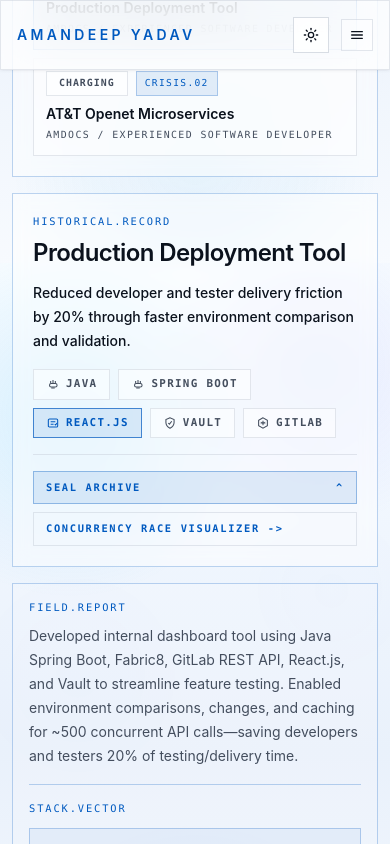
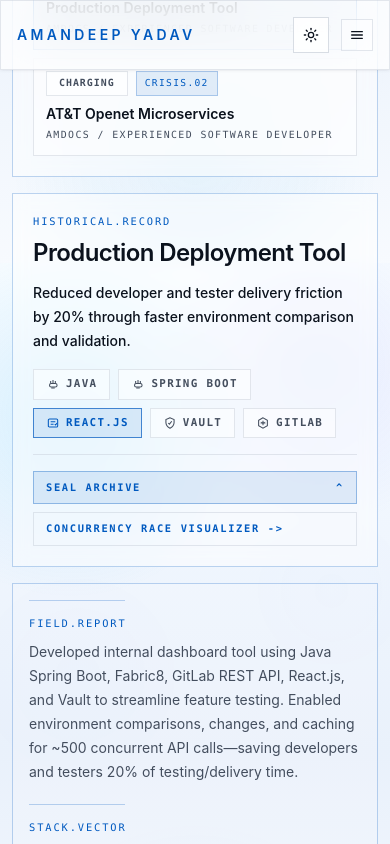
Before and after one commit to appy79/fool, a Next.js app: page / in a window 390 px wide. Both pictures are taken after a click on the button "REACT.JS". Shown: the part 2269-3113 px from the top of the page. Built offline with nearby package versions, Linux system fonts and the light colour scheme; no server answers.

Commit message:
feat: fix resume phone

```diff
--- a/components/portfolio/home/ProjectsSection.tsx
+++ b/components/portfolio/home/ProjectsSection.tsx
@@ -178,6 +178,9 @@ const describeTechnologyRole = (project: (typeof resume.projects)[number], techn
   return `${technology} was part of the project stack for ${project.title}, supporting the ${project.category.toLowerCase()} work behind: ${project.impact}`;
 };
 
+const archiveSectionClass =
+  "relative min-w-0 pt-4 before:absolute before:left-0 before:top-0 before:h-px before:w-24 before:bg-primary/25";
+
 export default function ProjectsSection() {
   const categories = useMemo(
     () => ["Highlighted", ...Array.from(new Set(resume.projects.map((project) => project.category)))],
@@ -192,7 +195,7 @@ export default function ProjectsSection() {
   );
   const [activeCategory, setActiveCategory] = useState("Highlighted");
   const [activeProjectTitle, setActiveProjectTitle] = useState<string | null>(defaultProjectTitle);
-  const [expandedProjectTitle, setExpandedProjectTitle] = useState<string | null>(null);
+  const [isArchiveOpen, setIsArchiveOpen] = useState(false);
   const [activeTechnology, setActiveTechnology] = useState<{ projectTitle: string; technology: string } | null>(null);
 
   const filteredProjects = useMemo(
@@ -206,7 +209,7 @@ export default function ProjectsSection() {
   const activeProjectTechnology =
     activeTechnology?.projectTitle === activeProject?.title ? activeTechnology.technology : null;
   const activeProjectCrisisMemo = activeProject ? projectCrisisMemos[activeProject.title] : null;
-  const activeProjectDetailsOpen = Boolean(activeProject && expandedProjectTitle === activeProject.title);
+  const activeProjectDetailsOpen = Boolean(activeProject && isArchiveOpen);
 
   return (
     <section id="work" className="scroll-mt-24 space-y-5">
@@ -262,7 +265,6 @@ export default function ProjectsSection() {
 
                   setActiveCategory(category);
                   setActiveProjectTitle(nextProjectTitle);
-                  setExpandedProjectTitle(null);
                   setActiveTechnology(null);
                 }}
               >
@@ -288,8 +290,8 @@ export default function ProjectsSection() {
                   <p className="font-mono text-[0.65rem] uppercase tracking-[0.18em] text-primary">archive.records</p>
                   <h3 className="text-2xl font-semibold tracking-tight text-foreground">{activeCategory}</h3>
                 </div>
-                <span className="grid size-12 shrink-0 place-items-center border border-primary/30 bg-primary/10 font-mono text-[0.65rem] uppercase tracking-[0.12em] text-primary">
-                  {filteredProjects.length}
+                <span className="grid size-12 shrink-0 place-items-center border border-primary/30 bg-primary/10 text-primary" aria-hidden="true">
+                  <ProjectCategoryIcon category={activeCategory} />
                 </span>
               </div>
 
@@ -309,7 +311,6 @@ export default function ProjectsSection() {
                       }`}
                       onClick={() => {
                         setActiveProjectTitle(project.title);
-                        setExpandedProjectTitle(null);
                         setActiveTechnology(null);
                       }}
                     >
@@ -350,7 +351,7 @@ export default function ProjectsSection() {
                     }`}
                     onClick={() => {
                       setActiveProjectTitle(activeProject.title);
-                      setExpandedProjectTitle(activeProject.title);
+                      setIsArchiveOpen(true);
                       setActiveTechnology({ projectTitle: activeProject.title, technology: tag });
                     }}
                   >
@@ -365,7 +366,7 @@ export default function ProjectsSection() {
                   type="button"
                   className="flex min-w-0 items-center justify-between gap-3 border border-primary/35 bg-primary/10 px-3 py-2 text-left font-mono text-[0.65rem] font-semibold uppercase tracking-[0.16em] text-primary transition hover:border-primary/70 hover:bg-primary/15 hover:text-foreground"
                   aria-expanded={activeProjectDetailsOpen}
-                  onClick={() => setExpandedProjectTitle(activeProjectDetailsOpen ? null : activeProject.title)}
+                  onClick={() => setIsArchiveOpen((open) => !open)}
                 >
                   <span>{activeProjectDetailsOpen ? "Seal archive" : "Open archive"}</span>
                   <span aria-hidden="true">{activeProjectDetailsOpen ? "^" : "v"}</span>
@@ -380,13 +381,13 @@ export default function ProjectsSection() {
             </div>
 
             {activeProjectDetailsOpen ? (
-              <div className="grid gap-4 border border-primary/25 bg-background/20 p-4 md:grid-cols-2 lg:col-span-3">
-                <section>
+              <div className="grid gap-5 border border-primary/25 bg-background/20 p-4 md:grid-cols-2 lg:col-span-3">
+                <section className={archiveSectionClass}>
                   <p className="font-mono text-[0.65rem] uppercase tracking-[0.18em] text-primary">field.report</p>
                   <p className="mt-2 text-sm leading-6 text-muted-foreground">{activeProject.description}</p>
                 </section>
 
-                <section className="border-t border-primary/25 pt-4 md:border-l md:border-t-0 md:pl-4 md:pt-0">
+                <section className={archiveSectionClass}>
                   <p className="font-mono text-[0.65rem] uppercase tracking-[0.18em] text-primary">stack.vector</p>
                   {activeProjectTechnology ? (
                     <div className="mt-3 flex min-w-0 gap-3 border border-primary/25 bg-primary/5 p-4">
@@ -407,13 +408,13 @@ export default function ProjectsSection() {
                   )}
                 </section>
 
-                <section className="border-t border-primary/25 pt-4">
+                <section className={archiveSectionClass}>
                   <p className="font-mono text-[0.65rem] uppercase tracking-[0.18em] text-primary">radiant.mapping</p>
                   <p className="mt-2 text-sm leading-6 text-muted-foreground">{activeProject.evidence}</p>
                 </section>
 
                 {activeProjectCrisisMemo ? (
-                  <section className="border-t border-primary/25 pt-4 md:border-l md:pl-4">
+                  <section className={archiveSectionClass}>
                     <p className="font-mono text-[0.65rem] uppercase tracking-[0.18em] text-primary">seldon.note</p>
                     <p className="mt-2 text-sm leading-6 text-muted-foreground">{activeProjectCrisisMemo.note}</p>
                   </section>
--- a/lib/resume.ts
+++ b/lib/resume.ts
@@ -274,7 +274,7 @@ export const resume = {
     },
     {
       title: "Supporting stack",
-      items: [ "AWS", "Azure", "Postman", "TestNG"],
+      items: [ "AWS", "Azure", "Postman", "Test NG"],
     },
     {
       title: "Engineering fundamentals",
```
